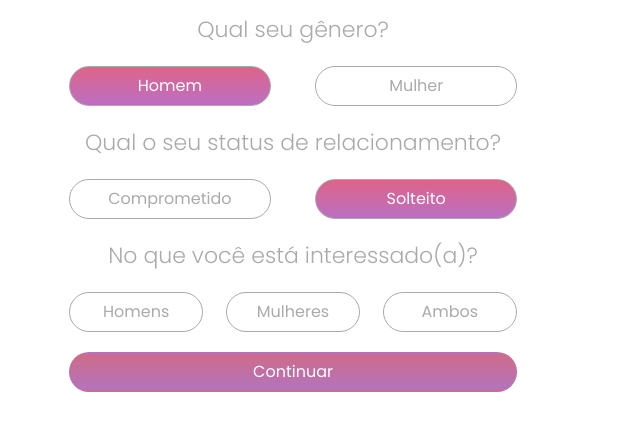
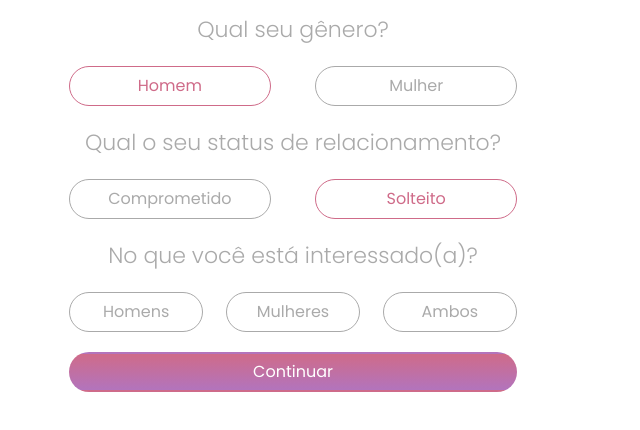
Before and after one commit to ExodusDG/sasha77, a plain HTML site: page join.html in a window 1280 px wide. Shown: the part 188-618 px from the top of the page, without its empty margins (347-987 px from the left). Drawn offline with nearby package versions, Linux system fonts and the light colour scheme.

Commit message:
Update style.css

```diff
--- a/style.css
+++ b/style.css
@@ -55,8 +55,8 @@
 }
 
 .join_button-active {
-    background: linear-gradient(#de6489, #bb6fc2) !important;
-    color: white;
+    border: 1px solid #cf6b89 !important;
+    color: #cf6b89;
 }
 
 .join_buttons {
```
